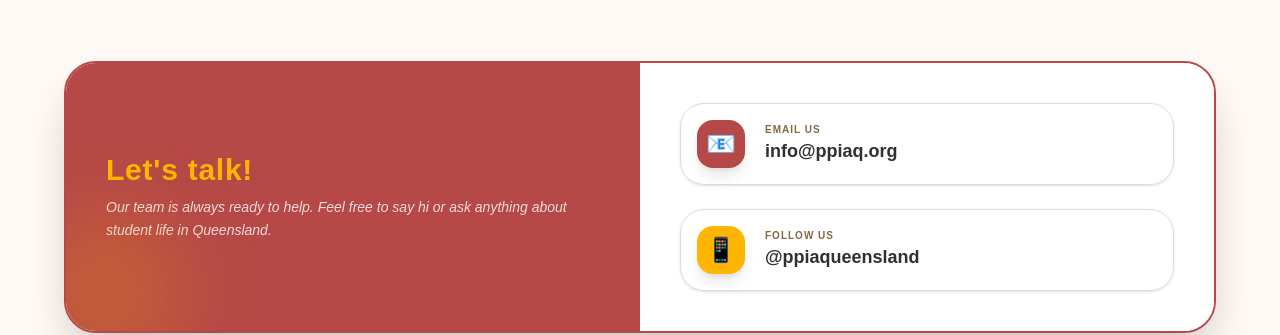
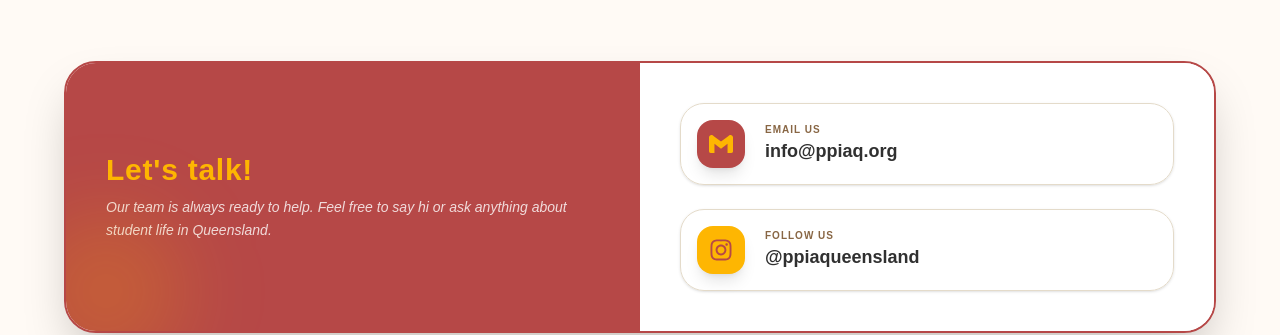
Before and after one commit to andikaprmdya/PPIAQ, a Next.js app in the folder ppiaq-website/: page /about in a window 1280 px wide. Shown: the part 2620-2955 px from the top of the page. Built offline with nearby package versions, Linux system fonts and the light colour scheme; no server answers.

Commit message:
chore(about): replace Let’s Talk emoji badges with Gmail and Instagram icons

```diff
--- a/ppiaq-website/app/about/page.tsx
+++ b/ppiaq-website/app/about/page.tsx
@@ -217,7 +217,9 @@ export default function AboutPage() {
             {/* Action Side (Logo Placeholder Deleted) */}
             <div className="p-10 md:w-1/2 flex flex-col justify-center gap-6 bg-white relative">
                <a href="mailto:info@ppiaq.org" className="group flex items-center gap-5 p-4 rounded-3xl border border-[#E4DBCA] hover:border-[#FEB602] hover:bg-[#FFFAF5] transition-all duration-300 shadow-sm">
-                  <div className="w-12 h-12 bg-[#B64847] text-[#FEB602] rounded-2xl flex items-center justify-center text-2xl shadow-lg group-hover:rotate-6 transition-transform">📧</div>
+                  <div className="w-12 h-12 bg-[#B64847] text-[#FEB602] rounded-2xl flex items-center justify-center text-2xl shadow-lg group-hover:rotate-6 transition-transform">
+                    <SiGmail aria-hidden="true" />
+                  </div>
                   <div>
                     <p className="text-[10px] font-bold text-[#886644] uppercase tracking-widest">Email Us</p>
                     <p className="text-lg font-bold text-[#303030]">info@ppiaq.org</p>
@@ -225,7 +227,9 @@ export default function AboutPage() {
                </a>
 
                <a href="https://instagram.com/ppiaqueensland" className="group flex items-center gap-5 p-4 rounded-3xl border border-[#E4DBCA] hover:border-[#FEB602] hover:bg-[#FFFAF5] transition-all duration-300 shadow-sm">
-                  <div className="w-12 h-12 bg-[#FEB602] text-[#B64847] rounded-2xl flex items-center justify-center text-2xl shadow-lg group-hover:rotate-6 transition-transform">📱</div>
+                  <div className="w-12 h-12 bg-[#FEB602] text-[#B64847] rounded-2xl flex items-center justify-center text-2xl shadow-lg group-hover:rotate-6 transition-transform">
+                    <FaInstagram aria-hidden="true" />
+                  </div>
                   <div>
                     <p className="text-[10px] font-bold text-[#886644] uppercase tracking-widest">Follow Us</p>
                     <p className="text-lg font-bold text-[#303030]">@ppiaqueensland</p>
```
